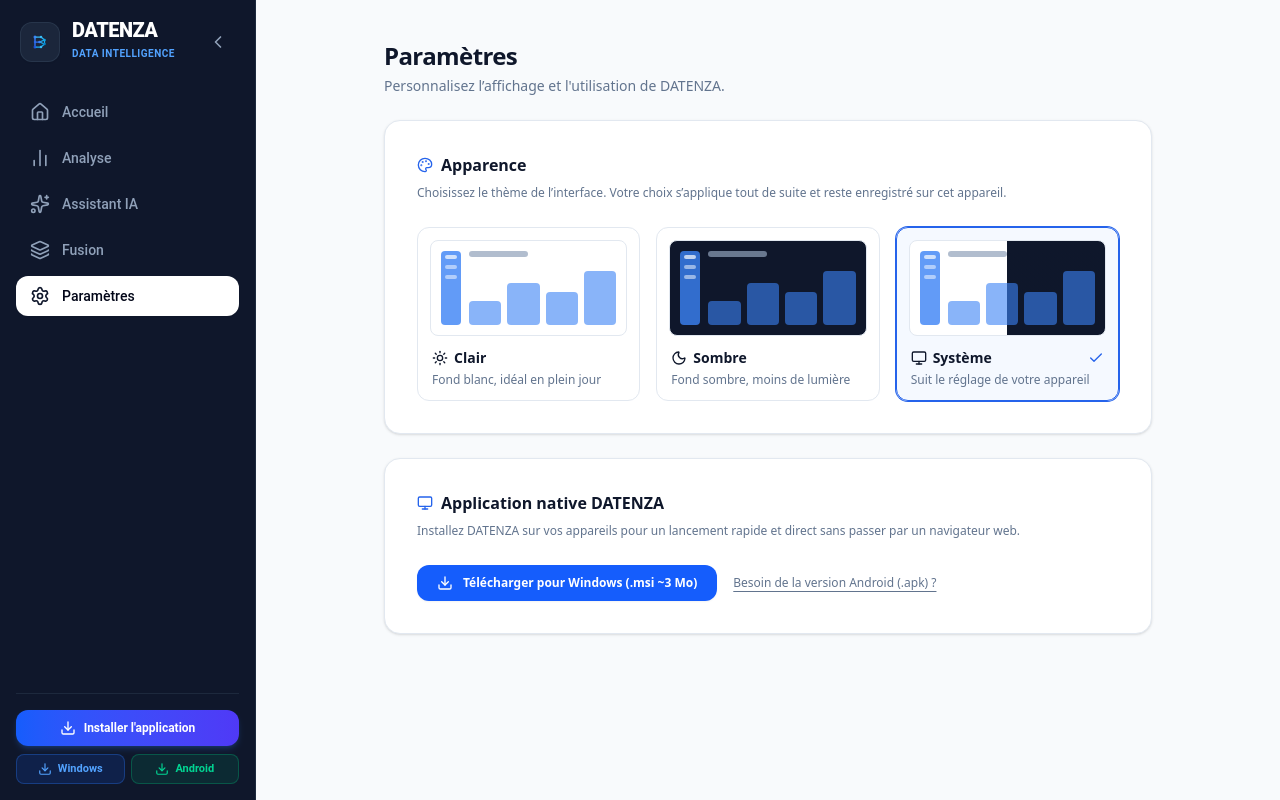
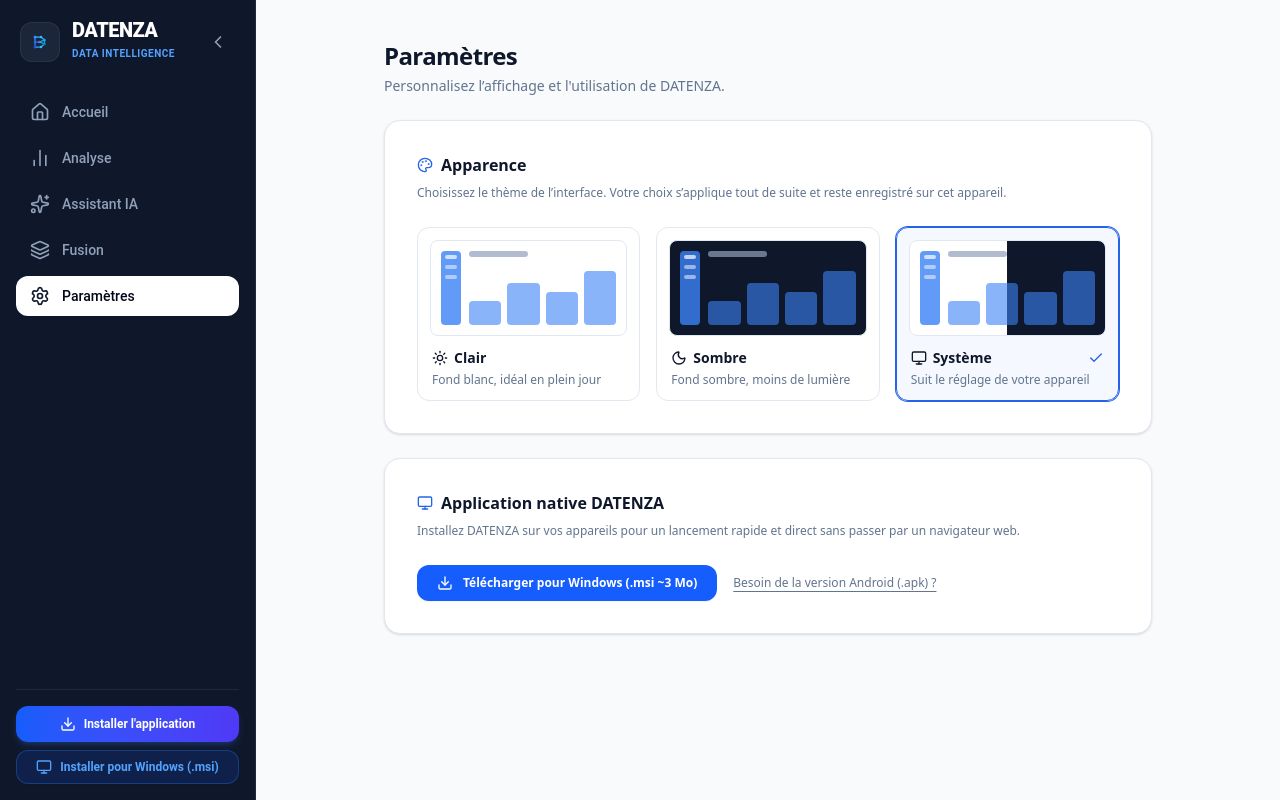
Before and after one commit to silue13/datenza, a Next.js app: page /parametres in a window 1280 px wide. Built offline with nearby package versions, Linux system fonts and the light colour scheme.

Commit message:
ci: ajout du dossier android et du workflow de compilation APK

```diff
--- /dev/null
+++ b/app/components/BoutonTelechargementAdaptatif.tsx
@@ -0,0 +1,110 @@
+"use client";
+
+import { useEffect, useState } from "react";
+import { Download, Monitor, Smartphone } from "lucide-react";
+
+interface Props {
+  className?: string;
+  variante?: "compact" | "complet";
+}
+
+export default function BoutonTelechargementAdaptatif({ className = "", variante = "complet" }: Props) {
+  // 'windows' par défaut pour le rendu initial serveur (SSR)
+  const [os, setOs] = useState<"windows" | "android" | "autre">("windows");
+  const [estCharge, setEstCharge] = useState(false);
+
+  useEffect(() => {
+    const ua = window.navigator.userAgent.toLowerCase();
+
+    if (/android/i.test(ua)) {
+      setOs("android");
+    } else if (/win/i.test(ua)) {
+      setOs("windows");
+    } else {
+      setOs("windows"); // Fallback par défaut si OS indéterminé ou Mac/Linux
+    }
+    setEstCharge(true);
+  }, []);
+
+  const config = {
+    windows: {
+      href: "/datenza.msi",
+      nomFichier: "DATENZA-Setup.msi",
+      titre: "Télécharger pour Windows",
+      label: "Installer sur Windows (.msi)",
+      labelCompact: "Windows",
+      couleur: "bg-blue-600 hover:bg-blue-700 text-white",
+      icone: Monitor,
+      autreOs: "android" as const,
+      autreLabel: "Besoin de la version Android ?",
+    },
+    android: {
+      href: "/datenza.apk",
+      nomFichier: "DATENZA.apk",
+      titre: "Télécharger pour Android",
+      label: "Installer sur Android (.apk)",
+      labelCompact: "Android",
+      couleur: "bg-emerald-600 hover:bg-emerald-700 text-white",
+      icone: Smartphone,
+      autreOs: "windows" as const,
+      autreLabel: "Besoin de la version Windows ?",
+    },
+    autre: {
+      href: "/datenza.msi",
+      nomFichier: "DATENZA-Setup.msi",
+      titre: "Télécharger DATENZA",
+      label: "Télécharger DATENZA",
+      labelCompact: "App",
+      couleur: "bg-purple-600 hover:bg-purple-700 text-white",
+      icone: Download,
+      autreOs: "android" as const,
+      autreLabel: "Version Android (.apk)",
+    },
+  }[os];
+
+  const IconePrincipale = config.icone;
+  const configAutre = config.autreOs === "android"
+    ? { href: "/datenza.apk", download: "DATENZA.apk", label: "Android (.apk)" }
+    : { href: "/datenza.msi", download: "DATENZA-Setup.msi", label: "Windows (.msi)" };
+
+  // Rendu compact (idéal pour la barre latérale)
+  if (variante === "compact") {
+    return (
+      <a
+        href={config.href}
+        download={config.nomFichier}
+        title={config.titre}
+        className={`flex items-center justify-center gap-2 py-2 px-3 rounded-xl text-xs font-semibold shadow-xs transition-all active:scale-95 ${config.couleur} ${className}`}
+      >
+        <IconePrincipale className="w-4 h-4 shrink-0" />
+        <span>{config.labelCompact}</span>
+      </a>
+    );
+  }
+
+  // Rendu complet (idéal pour la page Paramètres)
+  return (
+    <div className={`flex flex-col gap-2 ${className}`}>
+      <div className="flex flex-wrap items-center gap-3">
+        {/* Bouton principal intelligent */}
+        <a
+          href={config.href}
+          download={config.nomFichier}
+          className={`inline-flex items-center justify-center gap-2.5 px-5 py-2.5 rounded-xl text-xs font-semibold shadow-sm transition-all active:scale-95 cursor-pointer ${config.couleur}`}
+        >
+          <IconePrincipale className="h-4 w-4" />
+          <span>{config.label}</span>
+        </a>
+
+        {/* Lien secondaire discret pour l'autre OS */}
+        <a
+          href={configAutre.href}
+          download={configAutre.download}
+          className="text-xs text-slate-500 hover:text-slate-800 dark:text-slate-400 dark:hover:text-slate-200 underline underline-offset-4 transition"
+        >
+          {config.autreLabel}
+        </a>
+      </div>
+    </div>
+  );
+}
--- a/app/components/Sidebar.tsx
+++ b/app/components/Sidebar.tsx
@@ -1,6 +1,6 @@
 "use client";
 
-import { useState } from "react";
+import { useState, useEffect } from "react";
 import Link from "next/link";
 import { usePathname } from "next/navigation";
 import {
@@ -12,6 +12,8 @@
   ChevronLeft,
   ChevronRight,
   Download,
+  Smartphone,
+  Monitor,
 } from "lucide-react";
 import LogoDatenza from "./LogoDatenza";
 import BoutonInstallerApp from "./BoutonInstallerApp";
@@ -27,6 +29,27 @@
 export default function Sidebar() {
   const pathname = usePathname();
   const [estReduit, setEstReduit] = useState<boolean>(false);
+  const [os, setOs] = useState<"windows" | "android">("windows");
+
+  // Détection automatique de l'appareil (Windows ou Android)
+  useEffect(() => {
+    const ua = window.navigator.userAgent.toLowerCase();
+    if (/android/i.test(ua)) {
+      setOs("android");
+    } else {
+      setOs("windows");
+    }
+  }, []);
+
+  const estAndroid = os === "android";
+  const lienTelechargement = estAndroid ? "/datenza.apk" : "/datenza.msi";
+  const nomFichierTelecharge = estAndroid ? "DATENZA.apk" : "DATENZA-Setup.msi";
+  const libelleBouton = estAndroid ? "Installer pour Android (.apk)" : "Installer pour Windows (.msi)";
+  const texteInfoBouton = estAndroid ? "Télécharger le package Android" : "Télécharger l'installateur Windows";
+  const IconeOs = estAndroid ? Smartphone : Monitor;
+  const styleCouleur = estAndroid
+    ? "bg-emerald-600/15 hover:bg-emerald-600 border-emerald-500/30 hover:border-emerald-500 text-emerald-400 hover:text-white"
+    : "bg-blue-600/15 hover:bg-blue-600 border-blue-500/30 hover:border-blue-500 text-blue-400 hover:text-white";
 
   return (
     <>
@@ -106,52 +129,30 @@
           </nav>
         </div>
 
-        {/* Bas de barre latérale : Installation PWA + Téléchargements natifs */}
+        {/* Bas de barre latérale : Installation PWA + Bouton de téléchargement auto-adaptatif */}
         <div className="pt-4 border-t border-slate-800 space-y-2">
           {!estReduit ? (
             <>
               <BoutonInstallerApp />
-              <div className="grid grid-cols-2 gap-1.5">
-                {/* Téléchargement Windows MSI */}
-                <a
-                  href="/datenza.msi"
-                  download="DATENZA-Setup.msi"
-                  title="Télécharger l'installateur Windows (.msi)"
-                  className="flex items-center justify-center gap-1.5 py-1.5 px-2 bg-blue-600/15 hover:bg-blue-600 border border-blue-500/30 hover:border-blue-500 text-blue-400 hover:text-white rounded-lg text-[11px] font-semibold transition-all duration-200"
-                >
-                  <Download className="w-3.5 h-3.5 shrink-0" />
-                  <span>Windows</span>
-                </a>
-
-                {/* Téléchargement Android APK */}
-                <a
-                  href="/datenza.apk"
-                  download="DATENZA.apk"
-                  title="Télécharger le package Android (.apk)"
-                  className="flex items-center justify-center gap-1.5 py-1.5 px-2 bg-emerald-600/15 hover:bg-emerald-600 border border-emerald-500/30 hover:border-emerald-500 text-emerald-400 hover:text-white rounded-lg text-[11px] font-semibold transition-all duration-200"
-                >
-                  <Download className="w-3.5 h-3.5 shrink-0" />
-                  <span>Android</span>
-                </a>
-              </div>
+              <a
+                href={lienTelechargement}
+                download={nomFichierTelecharge}
+                title={texteInfoBouton}
+                className={`flex items-center justify-center gap-2 w-full py-2 px-3 border rounded-xl text-xs font-semibold shadow-xs transition-all duration-200 ${styleCouleur}`}
+              >
+                <IconeOs className="w-4 h-4 shrink-0" />
+                <span className="truncate">{libelleBouton}</span>
+              </a>
             </>
           ) : (
-            <div className="flex flex-col items-center gap-2">
+            <div className="flex justify-center">
               <a
-                href="/datenza.msi"
-                download="DATENZA-Setup.msi"
-                title="Télécharger pour Windows (.msi)"
-                className="p-2 rounded-xl text-blue-400 hover:text-white hover:bg-blue-600 border border-blue-500/30 hover:border-blue-500 transition-all duration-200"
+                href={lienTelechargement}
+                download={nomFichierTelecharge}
+                title={texteInfoBouton}
+                className={`p-2.5 rounded-xl border transition-all duration-200 ${styleCouleur}`}
               >
-                <Download className="w-4 h-4" />
-              </a>
-              <a
-                href="/datenza.apk"
-                download="DATENZA.apk"
-                title="Télécharger pour Android (.apk)"
-                className="p-2 rounded-xl text-emerald-400 hover:text-white hover:bg-emerald-600 border border-emerald-500/30 hover:border-emerald-500 transition-all duration-200"
-              >
-                <Download className="w-4 h-4" />
+                <Download className="w-5 h-5" />
               </a>
             </div>
           )}
--- /dev/null
+++ b/capacitor.config.ts
@@ -0,0 +1,13 @@
+import type { CapacitorConfig } from '@capacitor/cli';
+
+const config: CapacitorConfig = {
+  appId: 'com.datenza.app',
+  appName: 'DATENZA',
+  webDir: 'public',
+  server: {
+    url: 'https://datenza.vercel.app',
+    cleartext: true,
+  },
+};
+
+export default config;
--- a/next.config.ts
+++ b/next.config.ts
@@ -1,7 +1,7 @@
 import type { NextConfig } from "next";
 
 const nextConfig: NextConfig = {
-  /* config options here */
+  /* Vos options habituelles */
   experimental: {
     agentFeedback: true,
   },
--- a/package.json
+++ b/package.json
@@ -10,6 +10,9 @@
     "test": "vitest run"
   },
   "dependencies": {
+    "@capacitor/android": "^8.6.0",
+    "@capacitor/cli": "^8.6.0",
+    "@capacitor/core": "^8.6.0",
     "@supabase/ssr": "^0.12.7",
     "@supabase/supabase-js": "^2.118.0",
     "chart.js": "^4.5.1",
```
Also changed, not shown: 54 other files (tests, documents, lock files or other folders).
